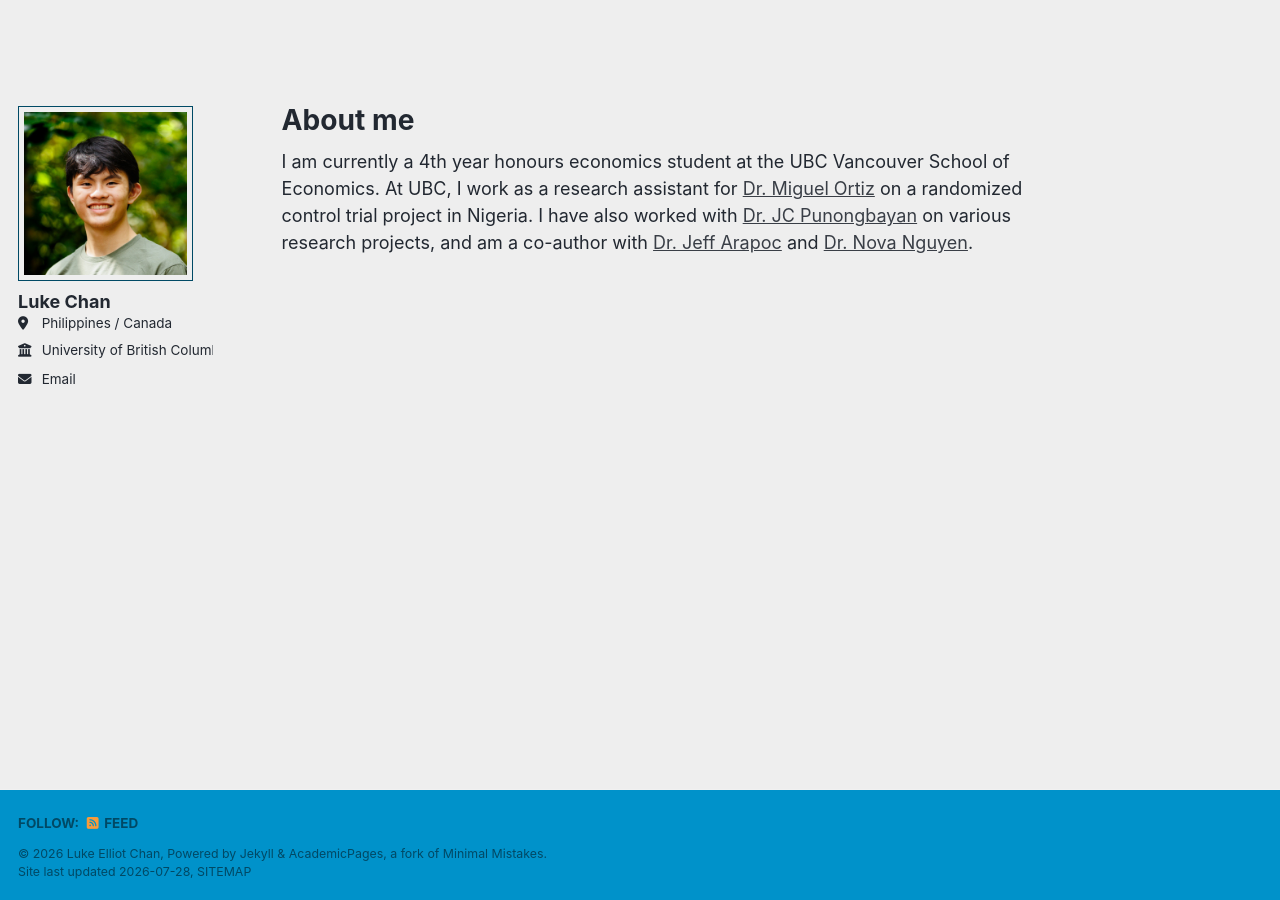
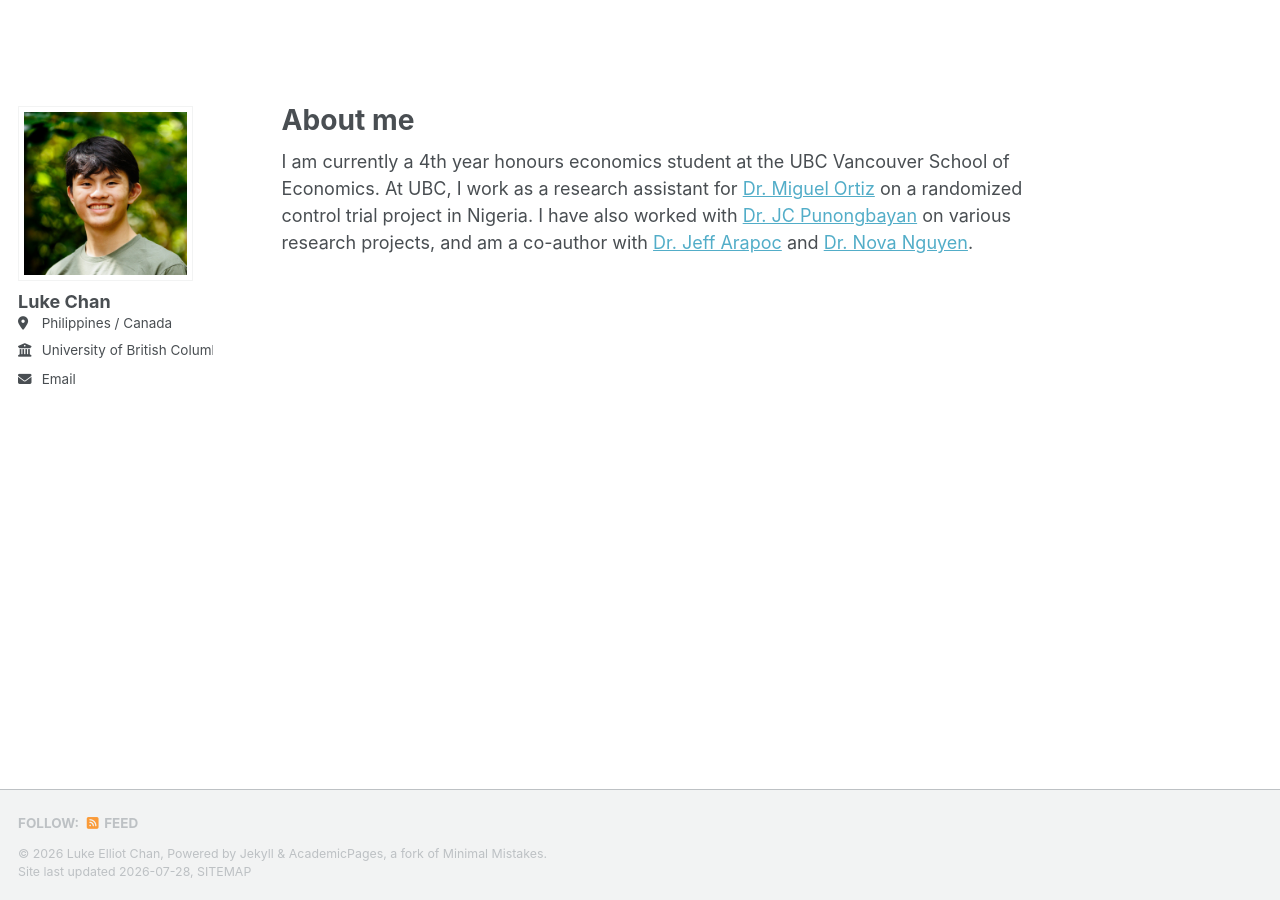
Before and after one commit to lukeelliotchan/lukeelliotchan.github.io, a Jekyll site: the page built from _pages/about.md, in a window 1280 px wide. Built offline with Jekyll 4.4.1, drawn with Linux system fonts in a browser that asks for light colours; a style sheet for code colours, icons or effects is not loaded.

Commit message:
Update _config.yml
Keep basic style

```diff
--- a/_config.yml
+++ b/_config.yml
@@ -8,7 +8,7 @@
 
 # Basic Site Settings
 locale                   : "en-US"
-site_theme               : "air" # The available themes options are "default", "air", "sunrise", "mint", "dirt" and "contrast"
+site_theme               : "" # The available themes options are "default", "air", "sunrise", "mint", "dirt" and "contrast"
 title                    :
 title_separator          :
 name                     : &name "Luke Elliot Chan"
```
